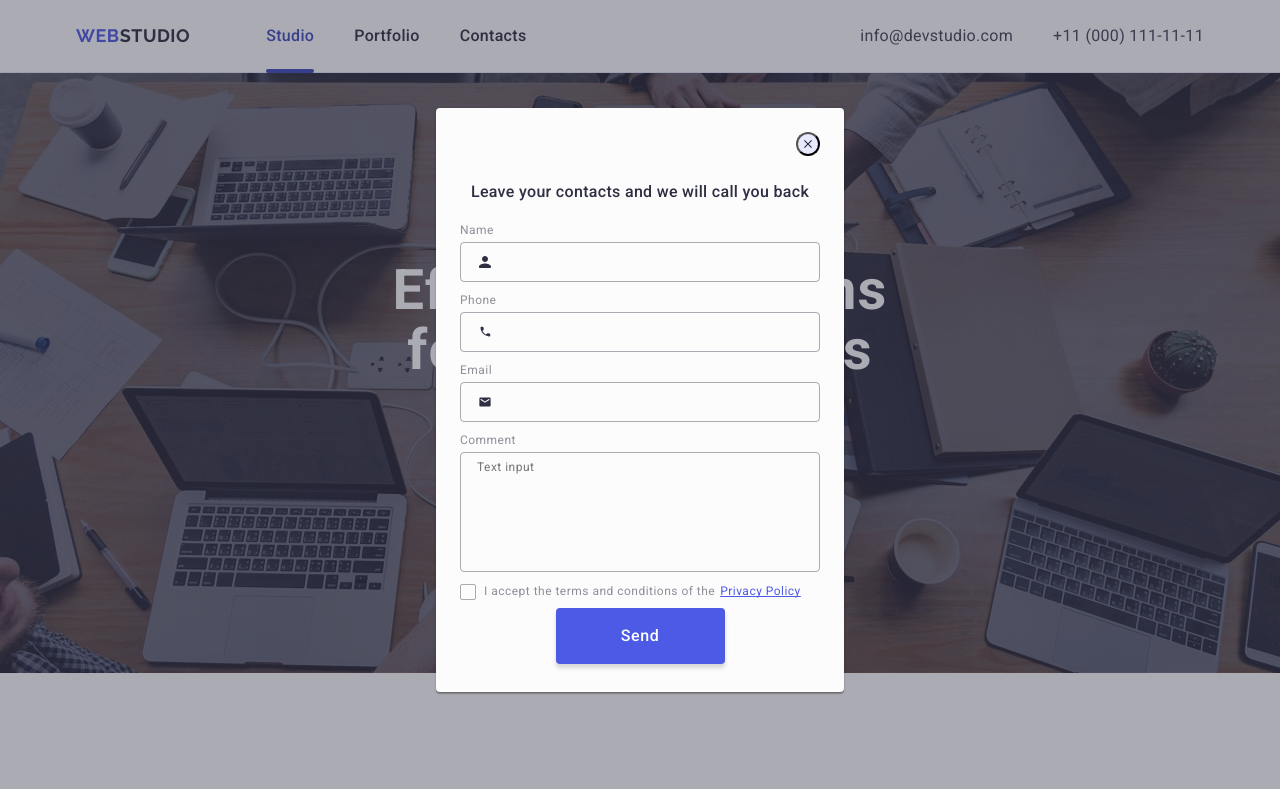
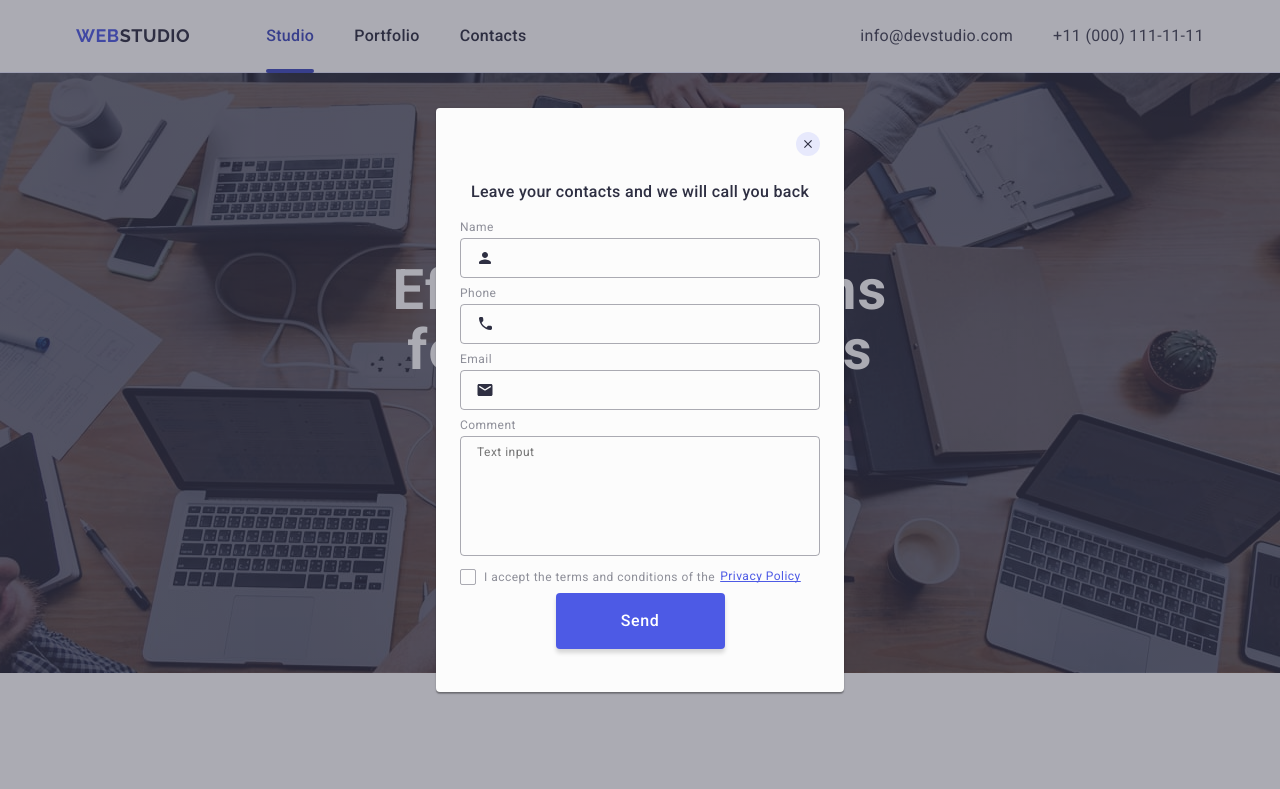
Before and after one commit to tokareva-stacy/goit-markup-hw-05, a plain HTML site: page index.html in a window 1280 px wide. Both pictures are taken after a click on the button "Order Service". Shown: the top 789 px of the page. Drawn offline with nearby package versions, Linux system fonts and the light colour scheme.

Commit message:
modal hw

```diff
--- a/css/styles.css
+++ b/css/styles.css
@@ -606,6 +606,7 @@ img {
     width: 100%;
     height: 100%;
     background-color: rgba(46, 47, 66, 0.4);
+    padding: 72px 24px 24px 24px;
     opacity: 0;
     visibility: hidden;
     pointer-events: none;
@@ -633,15 +634,17 @@ img {
     transform: translate(-50%, -50%);
     transition: transform 250ms cubic-bezier(0.4, 0, 0.2, 1);
 
+
 }
 .modal-close-btn {
+    padding: 0;
     position: absolute;
     top: 24px;
     right: 24px;
-    border-radius: 100%;
+    border-radius: 50%;
     background-color: #e7e9fc;
-    stroke-width: 1px;
-    stroke: rgba(0, 0, 0, 0.1);
+    border-width: 1px;
+    border: rgba(0, 0, 0, 0.1);
     stroke-opacity: 0.1;
     background-color: #e7e9fc;
     width: 24px;
@@ -650,10 +653,11 @@ img {
     align-items: center;
     justify-content: center;
     margin-bottom: 24px;
-
+    transition: background-color 250ms cubic-bezier(0.4, 0, 0.2, 1), border 250ms cubic-bezier(0.4, 0, 0.2, 1);
 }
 .close-icon {
     fill: #2e2f42;
+    transition: fill 250ms cubic-bezier(0.4, 0, 0.2, 1);
 
 }
 .modal-close-btn:hover,
@@ -664,7 +668,7 @@ img {
 }
 .close-icon:hover,
 .close-icon:focus {
-    fill: #fff;
+    fill:#ffffff;
 
 }
 .modal-title {
@@ -691,16 +695,19 @@ img {
 .modal-field {
     margin-bottom: 8px;
     width: 100%;
+    /* margin-bottom: 16px */
+
 }
 
 .modal-label {
     font-weight: 400;
     font-size: 12px;
-    line-height: 1.16;
+    line-height: 1.17;
     letter-spacing: 0.04em;
     color: #8e8f99;
-    display: inline-block;
+    display: block;
     margin-bottom: 4px;
+
 }
 .modal-input-wrap {
     position: relative;
@@ -714,6 +721,7 @@ img {
     background-color: transparent;
     padding-left: 38px;
     outline: transparent;
+    transition: border-color 250ms cubic-bezier(0.4, 0, 0.2, 1);
 
 }
 .modal-input:hover,
@@ -728,6 +736,7 @@ img {
     left: 16px;
     top: 50%;
     transform: translateY(-50%);
+    transition: fill 250ms cubic-bezier(0.4, 0, 0.2, 1);
 }
 .modal-input:focus + .modal-icon {
     fill: #4D5AE5;
@@ -744,9 +753,15 @@ img {
     resize: none;
     font-weight: 400;
     font-size: 12px;
-    line-height: 1.16;
+    line-height: 1.17;
     letter-spacing: 0.04em;
     color: rgba(46, 47, 66, 0.4);
+    transition: border-color 250ms cubic-bezier(0.4, 0, 0.2, 1);
+}
+
+.modal-textarea:focus,
+.modal-textarea:hover {
+    border-color: #4D5AE5;
 }
 
 
@@ -754,7 +769,7 @@ img {
 .check-text {
     font-weight: 400;
     font-size: 12px;
-    line-height: 1.16;
+    line-height: 1.17;
     letter-spacing: 0.04em;
     color: #8e8f99;
     display: flex;
@@ -784,6 +799,18 @@ a {
 
 }
 
+
+.modal-checkbox {
+    width: 16px;
+    height: 16px;
+    border: 1px solid rgba(46, 47, 66, 0.4);
+    border-radius: 2px;
+    transition: background-color 250ms cubic-bezier(0.4, 0, 0.2, 1), border 250ms cubic-bezier(0.4, 0, 0.2, 1), fill 250ms cubic-bezier(0.4, 0, 0.2, 1);
+    display: inline-flex;
+    align-items: center;
+    justify-content: center;
+    fill: transparent;
+}
 .check-icon {
     top: 4px;
     right: 3px;
@@ -798,7 +825,7 @@ a {
 
 }
 
-.privacy-policy {
+.user-privacy-link {
     color: #4d5ae5;
     text-decoration-line: underline;
 }
@@ -806,7 +833,7 @@ a {
 .modal-send-btn {
     border-radius: 4px;
     padding: 16px 32px;
-    width: 169px;
+    min-width: 169px;
     height: 56px;
     box-shadow: 0 4px 4px 0 rgba(0, 0, 0, 0.15);
     font-weight: 500;
--- a/index.html
+++ b/index.html
@@ -509,9 +509,9 @@
     </footer>
     <div class="backdrop" data-modal>
       <div class="modal">
-        <button class="modal-close-btn" data-modal-close>
+        <button type="button" class="modal-close-btn" data-modal-close>
           <svg class="close-icon" width="8" height="8">
-            <use href="../images/icons.svg#icon-close"></use>
+            <use href="./images/icons.svg#icon-close"></use>
           </svg>
         </button>
         <p class="modal-title">Leave your contacts and we will call you back</p>
@@ -526,8 +526,8 @@
                 name="user-name"
                 required
               />
-              <svg class="modal-icon" width="18" height="18">
-                <use href="../images/icons.svg#icon-person"></use>
+              <svg class="modal-icon" width="18" height="24">
+                <use href="./images/icons.svg#icon-person"></use>
               </svg>
             </div>
           </div>
@@ -541,8 +541,8 @@
                 name="user-tel"
                 required
               />
-              <svg class="modal-icon" width="18" height="18">
-                <use href="../images/icons.svg#icon-phone"></use>
+              <svg class="modal-icon" width="18" height="24">
+                <use href="./images/icons.svg#icon-phone"></use>
               </svg>
             </div>
           </div>
@@ -555,17 +555,17 @@
                 class="modal-input"
                 name="user-email"
               />
-              <svg class="modal-icon" width="18" height="18">
-                <use href="../images/icons.svg#icon-email"></use>
+              <svg class="modal-icon" width="18" height="24">
+                <use href="./images/icons.svg#icon-email"></use>
               </svg>
             </div>
           </div>
 
           <div class="modal-field">
-            <label for="user-text" class="modal-label">Comment</label>
+            <label for="user-comment" class="modal-label">Comment</label>
             <textarea
-              name="user-text"
-              id="user-text"
+              name="user-commentt"
+              id="user-comment"
               class="modal-textarea"
               placeholder="Text input"
             ></textarea>
@@ -573,19 +573,19 @@
           <div class="modal-field">
             <input
               type="checkbox"
-              id="check"
-              name="check"
+              id="user-privacy"
+              name="user-privacy"
               class="modal-check visually-hidden"
               value="true"
             />
-            <label for="check" class="check-text"
+            <label for="user-privacy" class="check-text"
               ><span class="modal-checkbox">
                 <svg class="check-icon" width="10" height="8">
-                  <use href="../images/icons.svg#icon-check"></use>
+                  <use href="./images/icons.svg#icon-check"></use>
                 </svg> </span
               >I accept the terms and conditions of the
-              <a href=""> Privacy Policy</a></label
-            >
+              <a href="" class="user-privacy-link"> Privacy Policy</a>
+            </label>
           </div>
           <button type="button" class="modal-send-btn">Send</button>
         </form>
```
